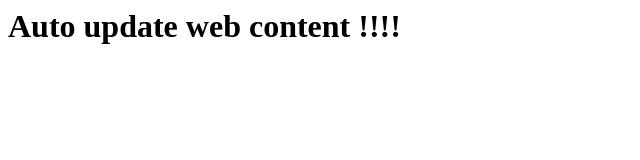
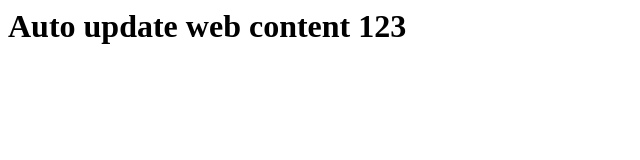
Before and after one commit to hcscdemo/webupdatedemo, a plain HTML site: page index.html in a window 1280 px wide. Shown: the full height of the page, 0-640 px from the left. Drawn offline with Linux system fonts and the light colour scheme.

Commit message:
Update index.html

```diff
--- a/index.html
+++ b/index.html
@@ -1,6 +1,6 @@
 <html><head>
 </head>
 <body>
- <div><H1>Auto update web content !!!! </H1></div>
+ <div><H1>Auto update web content 123</H1></div>
 </body>
 </html>
```
